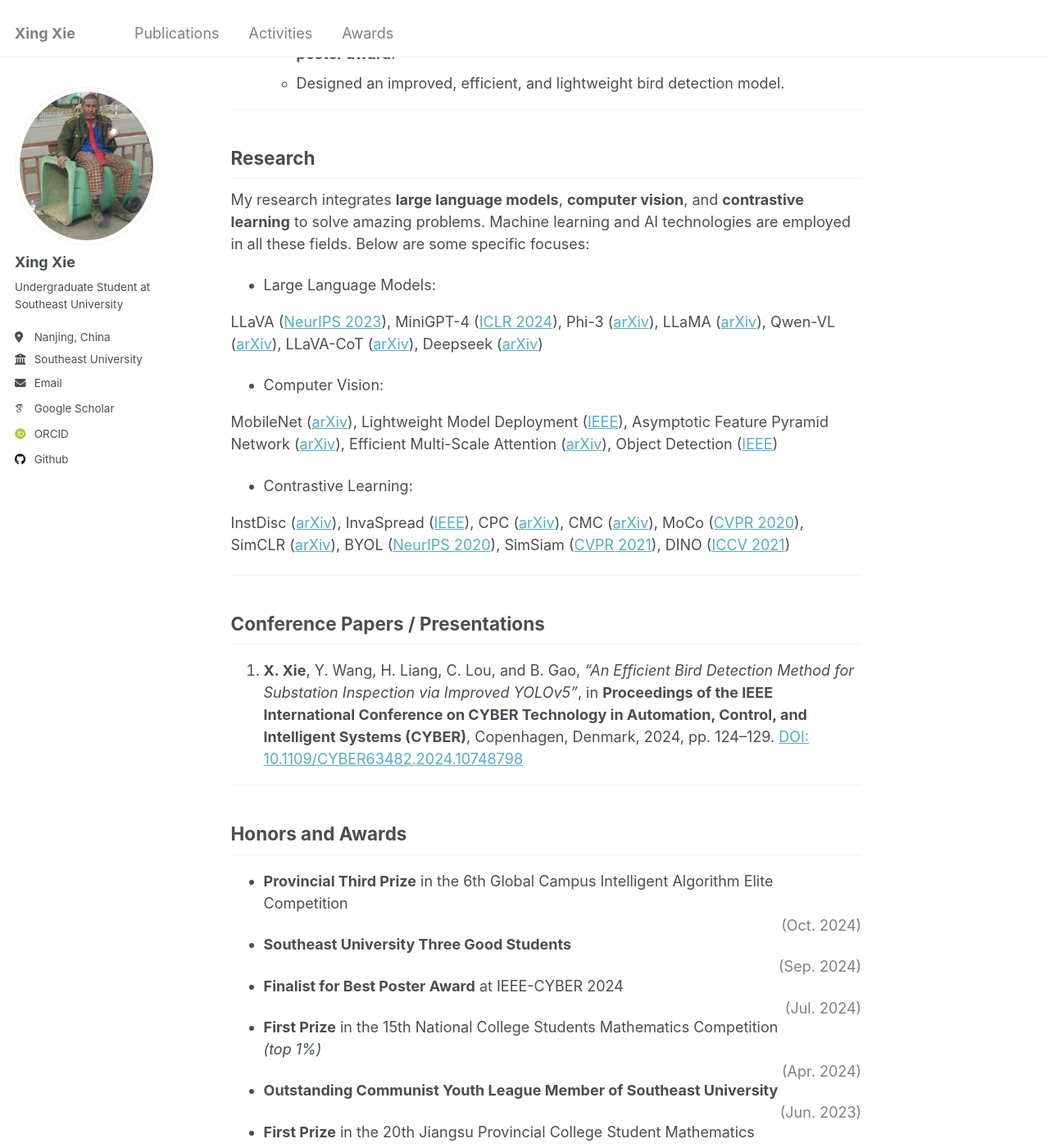
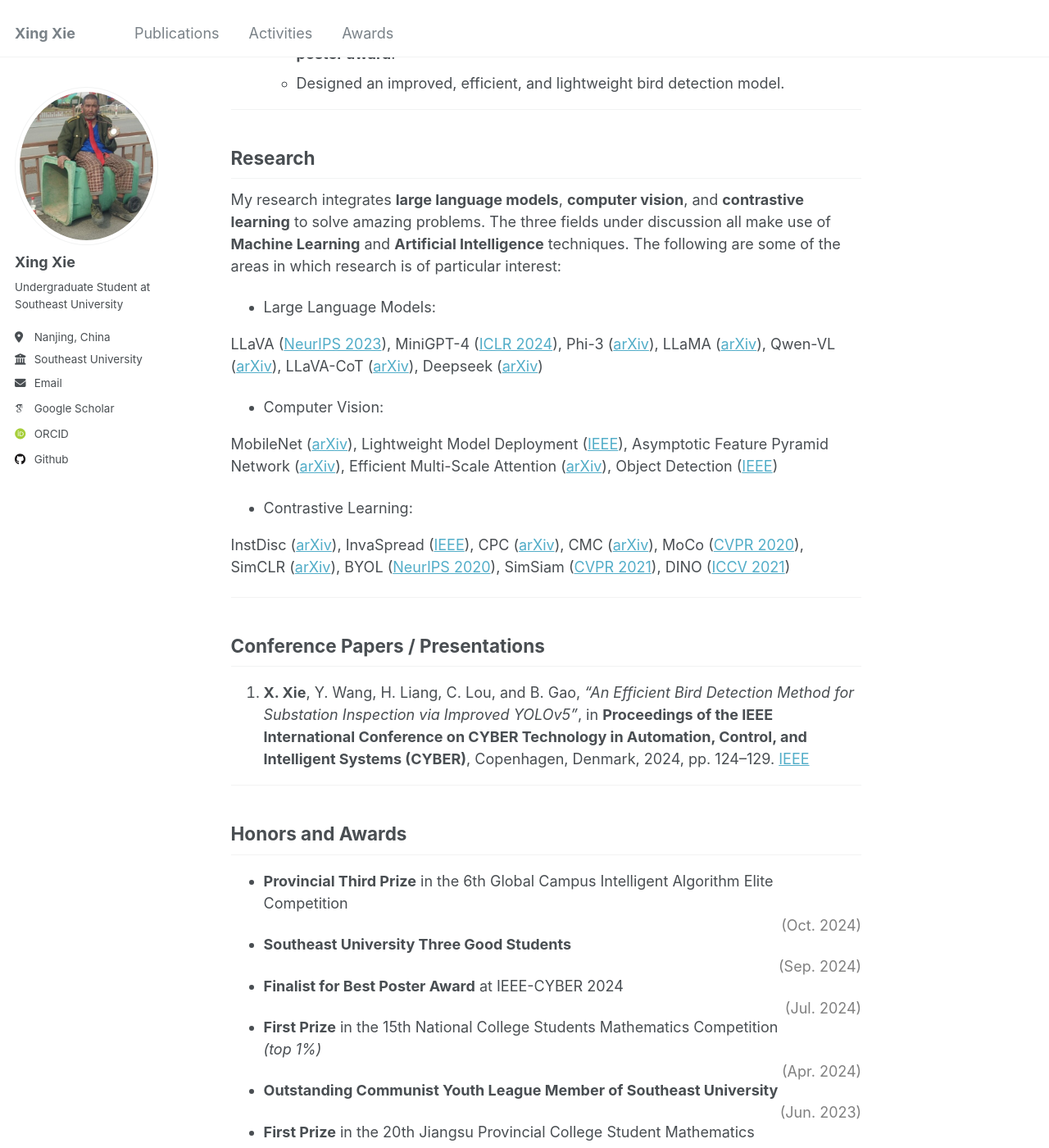
Before and after one commit to kaicheng001/kaicheng001.github.io, a Jekyll site: the page built from _pages/about.md, in a window 1280 px wide and 1400 px high, scrolled down 1856 px. Shown: the whole window at 82% size. Built offline with Jekyll 4.4.1, drawn with Linux system fonts in a browser that asks for light colours; some web fonts are replaced.

Commit message:
update the statement of  my reserach interest

```diff
--- a/_pages/about.md
+++ b/_pages/about.md
@@ -60,7 +60,7 @@ I enjoy exploring the unknown and excel in the practical application of technica
 ---
 
 ## Research
-My research integrates **large language models**, **computer vision**, and **contrastive learning** to solve amazing problems. Machine learning and AI technologies are employed in all these fields. Below are some specific focuses:
+My research integrates **large language models**, **computer vision**, and **contrastive learning** to solve amazing problems. The three fields under discussion all make use of **Machine Learning** and **Artificial Intelligence** techniques. The following are some of the areas in which research is of particular interest:
 
 - Large Language Models:
 
@@ -79,7 +79,7 @@ InstDisc ([arXiv](https://arxiv.org/abs/1805.01978)), InvaSpread ([IEEE](https:/
 
 ## Conference Papers / Presentations
 
-1. **X. Xie**, Y. Wang, H. Liang, C. Lou, and B. Gao, *"An Efficient Bird Detection Method for Substation Inspection via Improved YOLOv5"*, in **Proceedings of the IEEE International Conference on CYBER Technology in Automation, Control, and Intelligent Systems (CYBER)**, Copenhagen, Denmark, 2024, pp. 124–129. [DOI: 10.1109/CYBER63482.2024.10748798](https://doi.org/10.1109/CYBER63482.2024.10748798)
+1. **X. Xie**, Y. Wang, H. Liang, C. Lou, and B. Gao, *"An Efficient Bird Detection Method for Substation Inspection via Improved YOLOv5"*, in **Proceedings of the IEEE International Conference on CYBER Technology in Automation, Control, and Intelligent Systems (CYBER)**, Copenhagen, Denmark, 2024, pp. 124–129. [IEEE](https://doi.org/10.1109/CYBER63482.2024.10748798)
 
 
 
```
